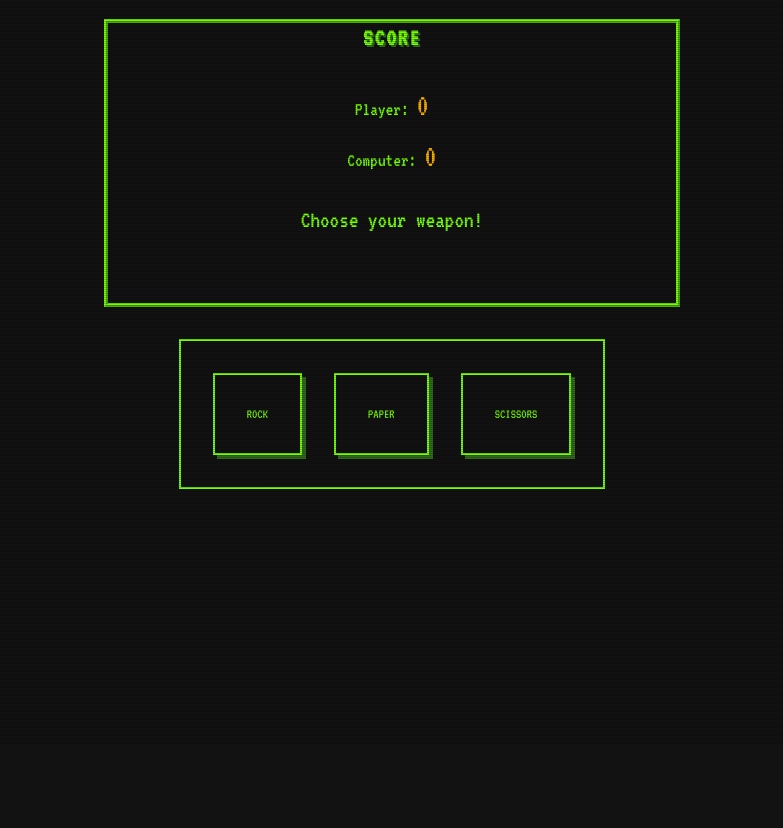
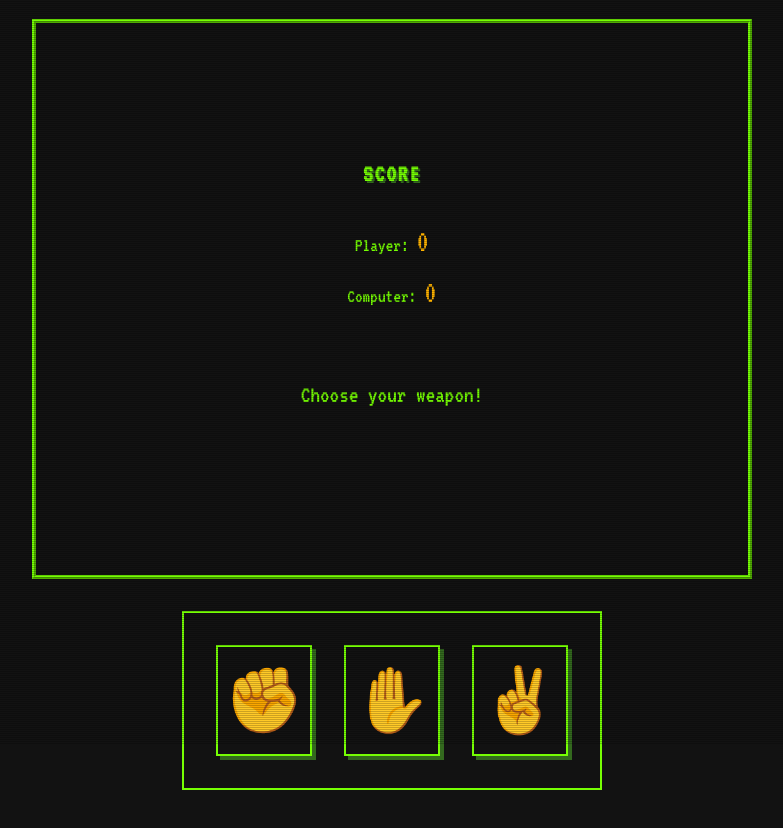
Before and after one commit to elvismourab/rock-paper-scissors, a plain HTML site: page index.html in a window 1280 px wide. Shown: the part 64-892 px from the top of the page, without its empty margins (248-1031 px from the left). Before the commit the page ends 816 px from the top, so only its background shows below. Drawn offline with Linux system fonts and the light colour scheme.

Commit message:
feat: update buttons with emojis

```diff
--- a/index.html
+++ b/index.html
@@ -18,14 +18,14 @@
             <p>Player: <span id="player-score">0</span></p>
             <p>Computer: <span id="computer-score">0</span></p>
         </div>
+        <h2 id="final-winner"></h2>
         <p id="result-message">Choose your weapon!</p>
-        <h2 id="final-winner"></h2>
     </div>
 
     <div id="options">
-        <button class="btn" value="rock">ROCK</button>
-        <button class="btn" value="paper">PAPER</button>
-        <button class="btn" value="scissors">SCISSORS</button>
+        <button class="btn" value="ROCK">✊</button>
+        <button class="btn" value="PAPER">✋</button>
+        <button class="btn" value="SCISSORS">✌️</button>
     </div>
 </body>
 
--- a/script.js
+++ b/script.js
@@ -2,7 +2,7 @@ let playerScore = 0;
 let computerScore = 0;
 let gameEnded = false;
 
-const choices = ['rock', 'paper', 'scissors'];
+const choices = ['ROCK', 'PAPER', 'SCISSORS'];
 
 // UI Elements
 const playerScoreDisplay = document.getElementById('player-score');
@@ -41,15 +41,15 @@ function playRound(humanChoice, computerChoice) {
     if (humanChoice === computerChoice) {
         result += "It's a draw!";
     } else if (
-        (humanChoice === 'rock' && computerChoice === 'scissors') ||
-        (humanChoice === 'paper' && computerChoice === 'rock') ||
-        (humanChoice === 'scissors' && computerChoice === 'paper')
+        (humanChoice === 'ROCK' && computerChoice === 'SCISSORS') ||
+        (humanChoice === 'PAPER' && computerChoice === 'ROCK') ||
+        (humanChoice === 'SCISSORS' && computerChoice === 'PAPER')
     ) {
         playerScore++;
-        result += 'You win! ' + capitalize(humanChoice) + ' beats ' + computerChoice;
+        result += 'You win! ' + humanChoice + ' beats ' + computerChoice + '!';
     } else {
         computerScore++;
-        result += 'You lose! ' + capitalize(computerChoice) + ' beats ' + humanChoice;
+        result += 'You lose! ' + computerChoice + ' beats ' + humanChoice + '!';
     }
 
     updateUI(result);
@@ -90,12 +90,3 @@ function resetGame() {
     resultMessageDisplay.textContent = 'Choose your weapon!';
     finalWinnerDisplay.textContent = '';
 }
-
-/**
- * Capitalizes the first letter of a string.
- * @param {string} str
- * @returns {string}
- */
-function capitalize(str) {
-    return str.charAt(0).toUpperCase() + str.slice(1);
-}
--- a/styles.css
+++ b/styles.css
@@ -17,28 +17,20 @@ body {
     display: flex;
     flex-direction: column;
     align-items: center;
-    position: relative;
-    min-height: 100vh;
 }
 
 /* Adiciona efeito de scanline de monitor antigo */
 body::after {
     content: " ";
-    display: block;
-    position: absolute;
-    top: 0;
-    left: 0;
+    position: fixed;
     width: 100%;
     height: 100%;
-    background-image: repeating-linear-gradient(
-        0deg,
-        var(--color-scanline) 0,
-        var(--color-scanline) 1px,
-        transparent 1px,
-        transparent 2px
-    );
+    background-image: repeating-linear-gradient(0deg,
+            var(--color-scanline) 0,
+            var(--color-scanline) 1px,
+            transparent 1px,
+            transparent 2px);
     pointer-events: none;
-    z-index: 10;
 }
 
 #options {
@@ -47,16 +39,16 @@ body::after {
     margin: 2rem;
     padding: 2rem;
     border: 2px solid var(--color-green-bright);
-    background-color: var(--color-dark);
 }
 
 .btn {
-    padding: 2rem;
+    padding: 1rem 0rem 1rem 0rem;
     border: 2px solid var(--color-green-bright);
     background-color: var(--color-dark);
     box-shadow: 4px 4px 0px var(--color-green-dark);
-    transition: background-color 0.2s, box-shadow 0.2s, transform 0.2s;
     cursor: pointer;
+    width: 6rem;
+    font-size: 4rem;
 }
 
 .btn:hover {
@@ -73,13 +65,10 @@ body::after {
 #score {
     display: flex;
     flex-direction: column;
-    align-items: center;
     justify-content: center;
-    padding: 2rem;
     border: 4px ridge var(--color-green-bright);
-    height: 18rem;
-    width: 36rem;
-    background-color: var(--color-dark);
+    height: 35rem;
+    width: 45rem;
     text-align: center;
 }
 
@@ -94,13 +83,15 @@ p {
     font-size: 1.2rem;
 }
 
-h1, h2 {
+h1,
+h2 {
     text-transform: uppercase;
     letter-spacing: 2px;
     text-shadow: 2px 2px 0px var(--color-green-dark);
 }
 
-#player-score, #computer-score {
+#player-score,
+#computer-score {
     font-size: 2rem;
     color: var(--color-amber);
     text-shadow: 2px 2px 0px var(--color-dark);
```
